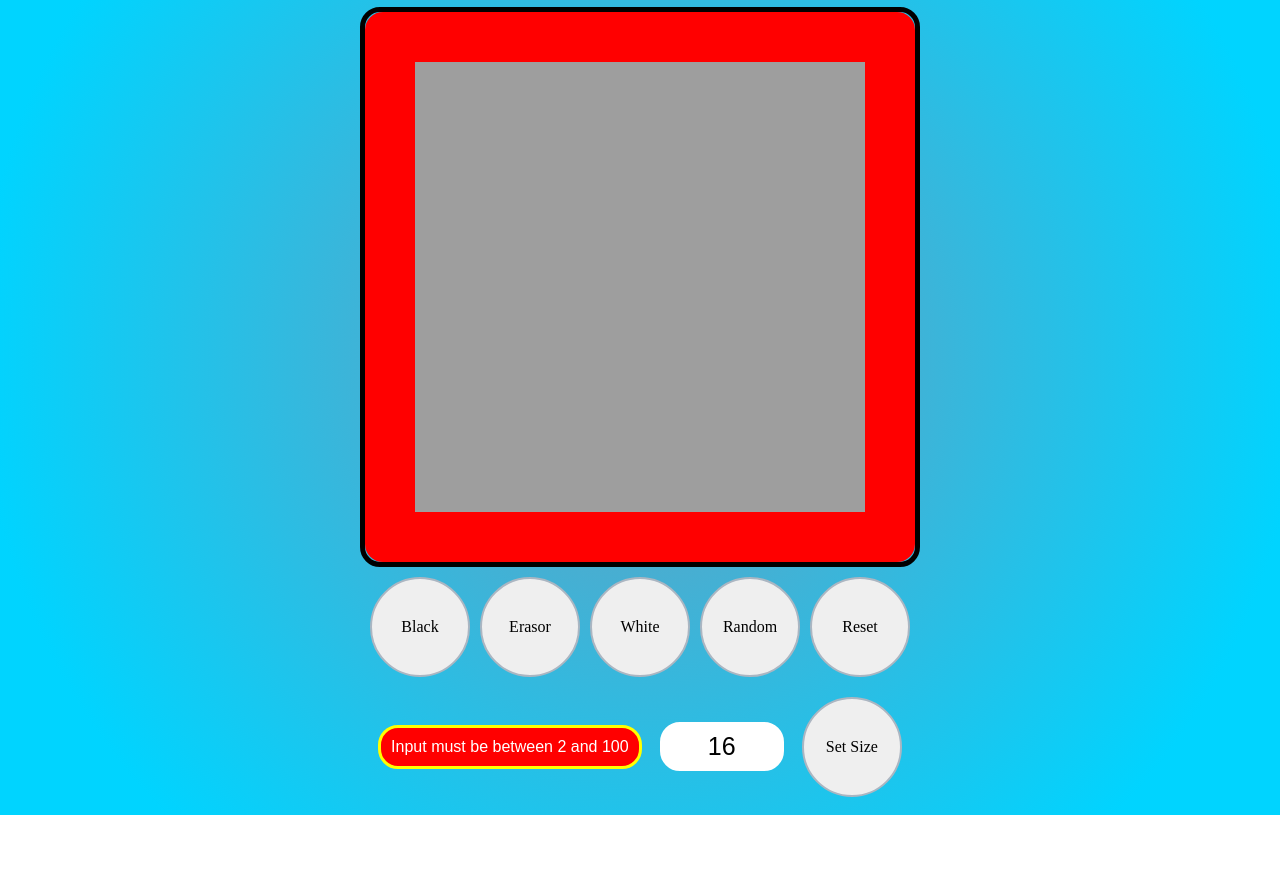
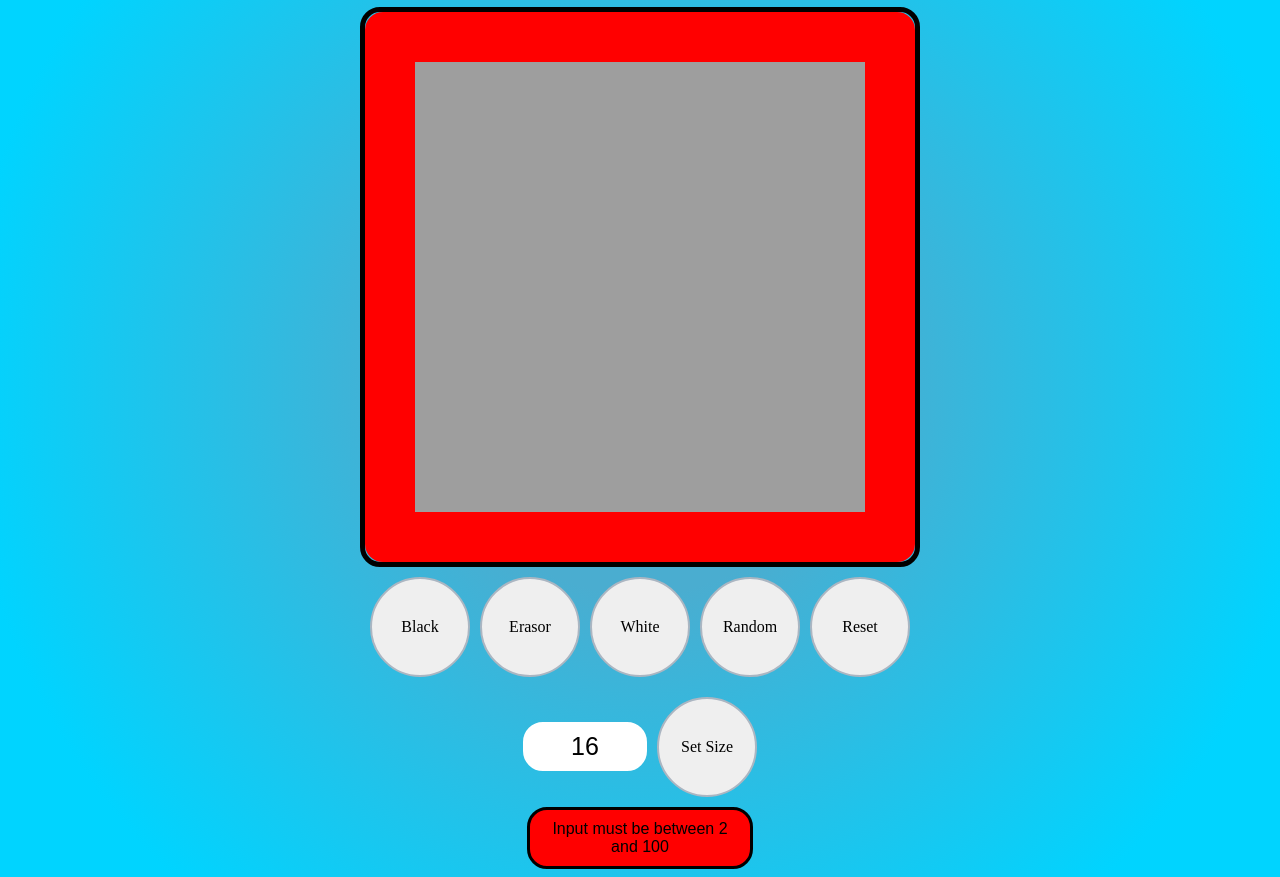
Before and after one commit to RickJames38/Odin-etch-a-sketch, a plain HTML site: page index.html in a window 1280 px wide. Shown: the part 109-986 px from the top of the page. Before the commit the page ends 924 px from the top, so only its background shows below. Drawn offline with Linux system fonts and the light colour scheme; a web font is replaced by a local one.

Commit message:
final additions

```diff
--- a/index.html
+++ b/index.html
@@ -45,7 +45,6 @@
           <button id="reset-but" onclick="resetBoard()">Reset</button>
         </div>
         <div class="input">
-          <div class="error">Input must be between 2 and 100</div>
           <input
             class="input-box"
             type="text"
@@ -55,6 +54,9 @@
           />
           <button class="size">Set Size</button>
         </div>
+        <div class="error-con">
+          <div class="error">Input must be between 2 and 100</div>
+        </div>
       </div>
     </div>
   </body>
--- a/styles.css
+++ b/styles.css
@@ -118,7 +118,7 @@ button:hover {
 
 .input {
   display: flex;
-  justify-content: space-evenly;
+  justify-content: center;
   align-items: center;
   gap: 10px;
   padding: 10px;
@@ -137,6 +137,11 @@ button:hover {
   font-style: normal;
 }
 
+.input-box::placeholder {
+  font-size: 16px;
+  text-align: center;
+}
+
 .size:hover {
   background-color: black;
   color: white;
@@ -144,12 +149,19 @@ button:hover {
 }
 
 .error {
-  color: white;
+  color: black;
   background-color: red;
   padding: 10px;
-  border: 3px solid yellow;
+  border: 3px solid black;
   border-radius: 20px;
   font-family: "Kelly Slab", sans-serif;
   font-weight: 400;
   font-style: normal;
+  text-align: center;
+  width: 200px;
 }
+
+.error-con {
+  display: flex;
+  justify-content: center;
+}
```
